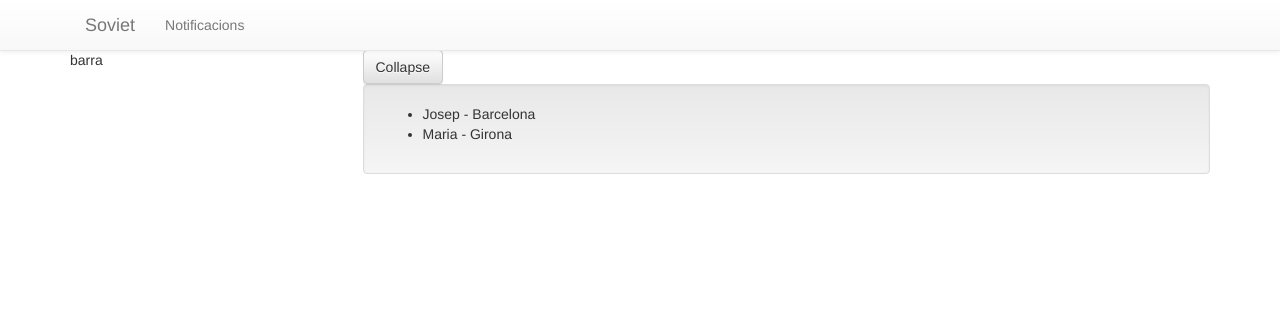
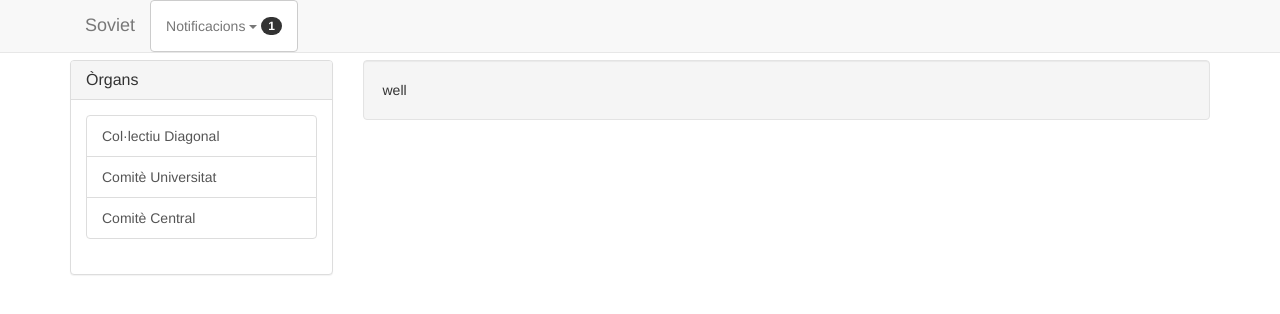
Before and after one commit to oriolarcas/Soviet, a PHP site: page / in a window 1280 px wide. Shown: the top 314 px of the page. Run offline with PHP 8.4, Linux system fonts and the light colour scheme.

Commit message:
Notifications + groups

```diff
--- a/client/css/soviet.css
+++ b/client/css/soviet.css
@@ -1,4 +1,17 @@
 
 .header-placeholder {
-	height: 50px;
+	height: 60px;
 }
+
+.dropdown-highlight a {
+	background-color: #3071a9 !important;
+	color: #FFF !important;
+}
+
+.dropdown-highlight:hover a,
+.dropdown-highlight:focus a,
+.dropdown-highlight:active a,
+.dropdown-highlight.active a {
+	background-color: #428bca !important;
+	color: #FFF !important;
+}
--- a/client/index.html
+++ b/client/index.html
@@ -4,7 +4,7 @@
 	<meta charset="utf-8">
 	<title>Prova</title>
 	<link href="css/bootstrap.min.css" rel="stylesheet"></link>
-	<link href="css/bootstrap-theme.min.css" rel="stylesheet"></link>
+	<!--<link href="css/bootstrap-theme.min.css" rel="stylesheet"></link>-->
 	<link href="css/soviet.css" rel="stylesheet"></link>
 </head>
 <body>
--- a/client/js/sovietApp.js
+++ b/client/js/sovietApp.js
@@ -9,19 +9,34 @@ var sovietApp = angular.module('sovietApp', [ 'ngRoute', 'ui.bootstrap' ])
 				})
 				.otherwise({ redirectTo: '/' });
 		}])
+	.filter('count', function () {
+			return function (input) {
+				var out = input.length;
+				if (!out)
+					out = 0;
+				return out;
+			};
+		})
+	.filter('empty', function () {
+			return function (s, alt) {
+				return s || alt;
+			};
+		})
 	.controller('mainController', [ '$scope', '$route',
 		function ($scope, $route) {
-			$scope.customers = [
-				{ name: 'Josep', city: 'Barcelona' },
-				{ name: 'Maria', city: 'Girona' }
-			];
+			$scope.groups = {
+				1: { name: 'Col·lectiu Diagonal' },
+				3: { name: 'Comitè Universitat' },
+				4: { name: 'Comitè Central' }
+				};
+			$scope.user = { name: 'Oriol', groups: [1, 3, 4], role: 'admin' };
 			$scope.isCollapsed = false;
 		}])
 	.controller('headerController', [ '$scope', '$route',
 		function ($scope, $route) {
 			$scope.notifications = [
-				{ description: 'Notificació 1', action: 'index.html#/' },
-				{ description: 'Notificació 2', action: 'index.html#/profile' },
-				{ description: 'Notificació 3', action: 'index.html#/group' }
+				{ description: 'Notificació 1', action: 'index.html#/', seen: true },
+				{ description: 'Notificació 2', action: 'index.html#/profile', seen: false },
+				{ description: 'Notificació 3', action: 'index.html#/group', seen: true }
 			];
 		}]);
--- a/client/views/header.html
+++ b/client/views/header.html
@@ -4,9 +4,13 @@
 			<ul class="nav navbar-nav">
 				<a class="navbar-brand" role="button" href="#">Soviet</a>
 				<li class="dropdown">
-					<a class="dropdown-toggle">Notificacions</a>
+					<a class="btn btn-default dropdown-toggle" data-ng-disabled="!(notifications | filter:{seen:false} | count)">
+						Notificacions
+						<span class="caret" data-ng-if="notifications | filter:{seen:false} | count" ></span>
+						<span data-ng-if="notifications | filter:{seen:false} | count" class="badge">{{ notifications | filter:{seen:false} | count }}</span>
+					</a>
 					<ul class="dropdown-menu">
-						<li data-ng-repeat="notification in notifications">
+						<li data-ng-repeat="notification in notifications" data-ng-class="{'dropdown-highlight':!notification.seen}">
 							<a href="{{ notification.action }}">{{ notification.description }}</a>
 						</li>
 					</ul>
--- a/client/views/main.html
+++ b/client/views/main.html
@@ -1,12 +1,20 @@
 <div class="container">
 	<div class="row">
-		<div class="col-md-3">barra</div>
+		<div class="col-md-3">
+			<div class="panel panel-default">
+				<div class="panel-heading">
+					<h3 class="panel-title">Òrgans</h3>
+				</div>
+				<div class="panel-body">
+					<div class="list-group">
+						<a href="#" class="list-group-item" data-ng-repeat="mygroup in user.groups">{{ groups[mygroup].name }}</a>
+					</div>
+				</div>
+			</div>
+		</div>
 		<div class="col-md-9">
-			<button class="btn btn-default" data-ng-click="isCollapsed = !isCollapsed">Collapse</button>
 			<div class="well wll-lg" collapse="isCollapsed">
-				<ul>
-					<li data-ng-repeat="cust in customers">{{ cust.name }} - {{ cust.city }}</li>
-				</ul>
+				well
 			</div>
 		</div>
 	</div>
```
